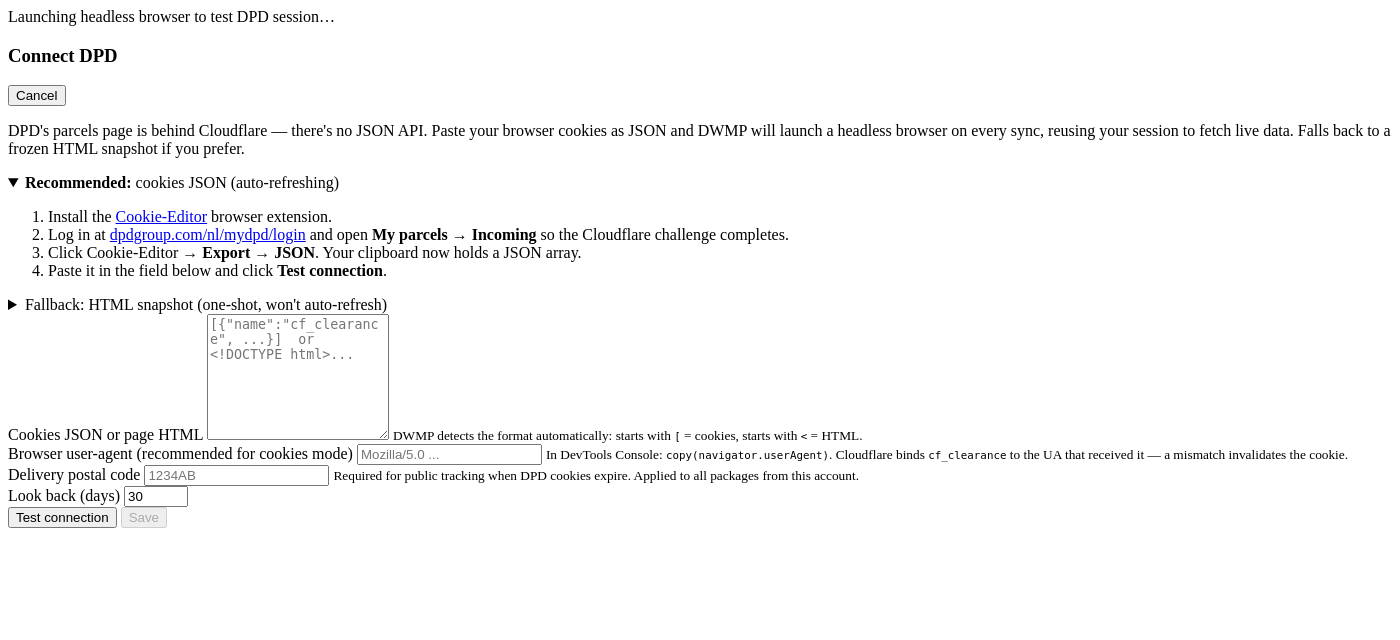
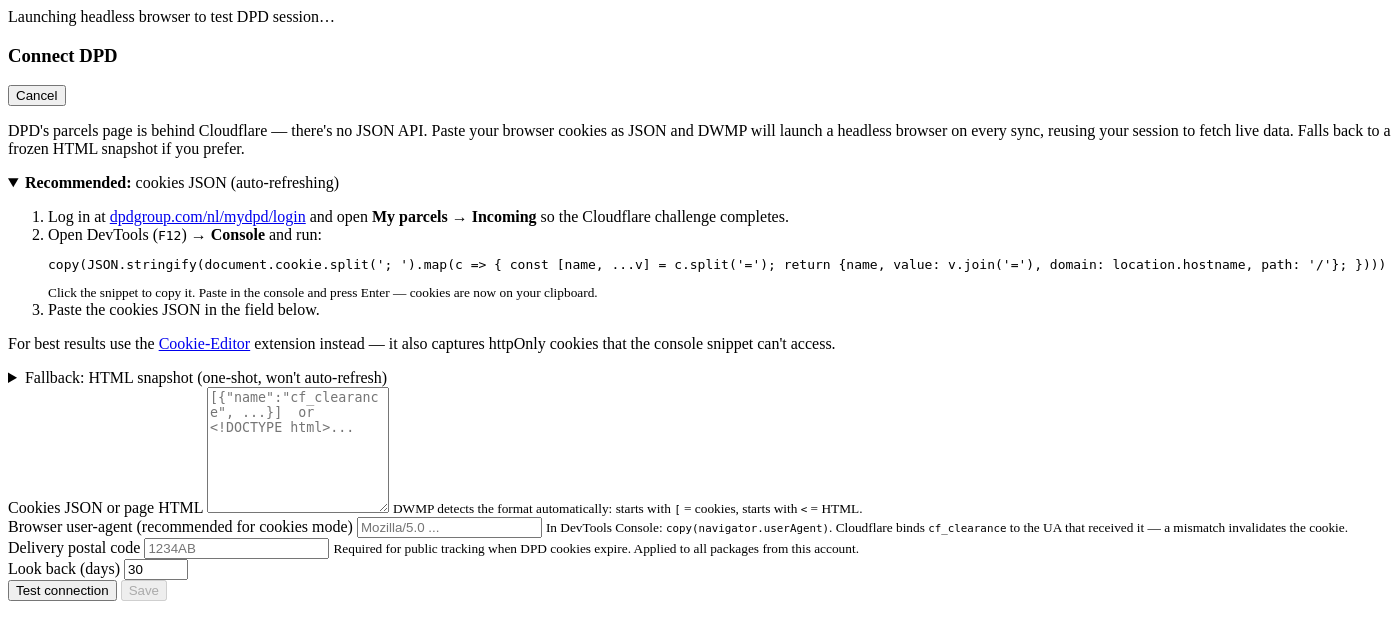
Before and after one commit to stevendejongnl/dude-wheres-my-package, a Python web app: template src/dwmp/templates/account_form_dpd.html in a window 1400 px wide, after a click that opens the changed part. Shown: the top 640 px of the page. Run offline with Jinja, Linux system fonts and the light colour scheme; the template is opened without the code that fills it, so the values that code supplies are empty.

Commit message:
feat(ui): click-to-copy JS snippets and console cookie export
Replace the Cookie-Editor extension as the primary instruction with a
console JS one-liner that exports document.cookie as a JSON array:

  copy(JSON.stringify(document.cookie.split('; ').map(c => {
    const [name, ...v] = c.split('=');
    return {name, value: v.join('='), domain: location.hostname, path: '/'};
  })))

Click any code snippet to copy it to clipboard. Applied to DPD cookies,
Amazon cookies, and PostNL session storage key. Cookie-Editor is kept as
a secondary recommendation (captures httpOnly cookies the console can't).

Co-Authored-By: Claude Opus 4.6 (1M context) <noreply@anthropic.com>

```diff
--- a/src/dwmp/templates/account_form_dpd.html
+++ b/src/dwmp/templates/account_form_dpd.html
@@ -37,19 +37,25 @@
   <details class="wizard-details">
     <summary><strong>Recommended:</strong> cookies JSON (auto-refreshing)</summary>
     <ol class="wizard-steps">
-      <li>Install the <a href="https://cookie-editor.com/" target="_blank" rel="noopener">Cookie-Editor</a> browser extension.</li>
       <li>Log in at <a href="https://www.dpdgroup.com/nl/mydpd/login" target="_blank" rel="noopener">dpdgroup.com/nl/mydpd/login</a> and open <strong>My parcels → Incoming</strong> so the Cloudflare challenge completes.</li>
-      <li>Click Cookie-Editor → <strong>Export → JSON</strong>. Your clipboard now holds a JSON array.</li>
-      <li>Paste it in the field below and click <strong>Test connection</strong>.</li>
+      <li>Open DevTools (<kbd>F12</kbd>) → <strong>Console</strong> and run:
+        <pre class="wizard-code copyable" onclick="navigator.clipboard.writeText(this.textContent.trim())">copy(JSON.stringify(document.cookie.split('; ').map(c => { const [name, ...v] = c.split('='); return {name, value: v.join('='), domain: location.hostname, path: '/'}; })))</pre>
+        <small class="form-help">Click the snippet to copy it. Paste in the console and press Enter — cookies are now on your clipboard.</small>
+      </li>
+      <li>Paste the cookies JSON in the field below.</li>
     </ol>
+    <p class="form-hint" style="margin-top:6px;">
+      For best results use the <a href="https://cookie-editor.com/" target="_blank" rel="noopener">Cookie-Editor</a> extension instead — it also captures httpOnly cookies that the console snippet can't access.
+    </p>
   </details>
 
   <details class="wizard-details">
     <summary>Fallback: HTML snapshot (one-shot, won't auto-refresh)</summary>
     <ol class="wizard-steps">
       <li>Log in and open <strong>My parcels → Incoming</strong>.</li>
-      <li>Open DevTools (<kbd>F12</kbd>) → <strong>Console</strong>.</li>
-      <li>Run: <pre class="wizard-code">copy(document.documentElement.outerHTML)</pre></li>
+      <li>Open DevTools (<kbd>F12</kbd>) → <strong>Console</strong> and run:
+        <pre class="wizard-code copyable" onclick="navigator.clipboard.writeText(this.textContent.trim())">copy(document.documentElement.outerHTML)</pre>
+      </li>
       <li>Paste it below. You'll need to re-paste whenever you want new data.</li>
     </ol>
   </details>
--- a/src/dwmp/templates/account_form_postnl.html
+++ b/src/dwmp/templates/account_form_postnl.html
@@ -36,7 +36,8 @@
     <li>Open <a href="https://jouw.postnl.nl/account/mijn-pakketten" target="_blank" rel="noopener">jouw.postnl.nl/account/mijn-pakketten</a> and log in.</li>
     <li>Open DevTools (<kbd>F12</kbd>) → <strong>Application</strong> tab → <strong>Session Storage</strong> → <code>jouw.postnl.nl</code>.</li>
     <li>Find the key:
-      <pre class="wizard-code">akamai:1e450c3d-5bbb-4f34-9264-dd51fa9fd066:oidc-tokens</pre>
+      <pre class="wizard-code copyable" onclick="navigator.clipboard.writeText(this.textContent.trim())">akamai:1e450c3d-5bbb-4f34-9264-dd51fa9fd066:oidc-tokens</pre>
+      <small class="form-help">Click the key name to copy it.</small>
     </li>
     <li>Copy the <code>access_token</code> and <code>refresh_token</code> values from the JSON value.</li>
     <li>Paste them into the fields below and click <strong>Test connection</strong>.</li>
--- a/src/dwmp/templates/base.html
+++ b/src/dwmp/templates/base.html
@@ -321,6 +321,12 @@
       font-size: 0.75rem; color: var(--text);
       overflow-x: auto; white-space: pre; user-select: all;
     }
+    .wizard-code.copyable {
+      cursor: pointer; position: relative;
+      transition: border-color 0.15s;
+    }
+    .wizard-code.copyable:hover { border-color: var(--accent); }
+    .wizard-code.copyable:active { background: var(--surface2); }
     .wizard-details {
       margin: 0 0 10px; border: 1px solid var(--border);
       border-radius: 6px; padding: 8px 12px;
```
Also changed, not shown: src/dwmp/templates/account_form_credentials.html (+8 -3 lines).
